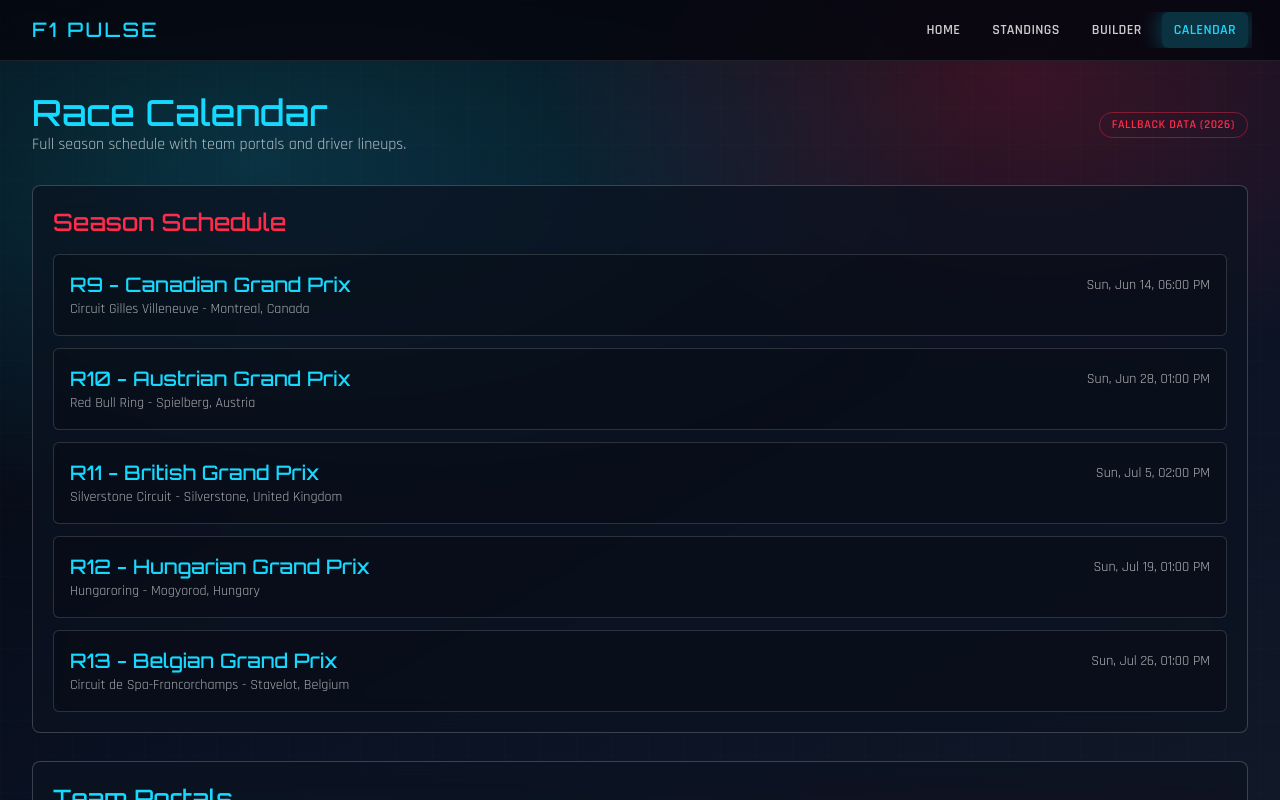
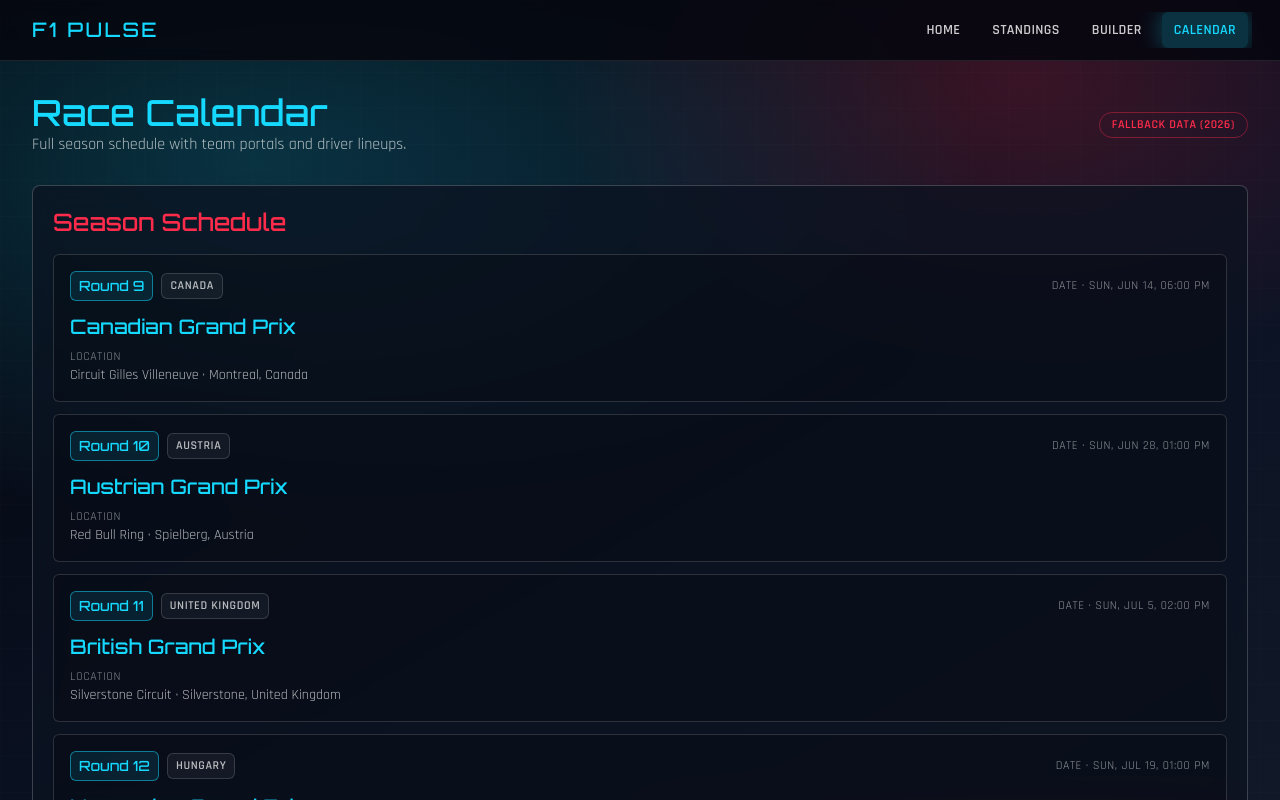
Before and after one commit to charleshuang1234/2, a Next.js app: page /calendar in a window 1280 px wide. Shown: the top 800 px of the page. Built offline with nearby package versions, Linux system fonts and the light colour scheme; no server answers.

Commit message:
Add visual race context to calendar

```diff
--- a/components/calendar/calendar-client.tsx
+++ b/components/calendar/calendar-client.tsx
@@ -12,6 +12,14 @@ type Props = {
   teams: TeamProfile[];
   status: DataStatus;
 };
+
+function CountryBadge({ country }: { country: string }) {
+  return (
+    <span className="rounded-md border border-white/15 bg-white/5 px-2 py-1 text-xs font-semibold uppercase tracking-wider text-white/70">
+      {country}
+    </span>
+  );
+}
 
 export function CalendarClient({ races, teams, status }: Props) {
   const { shouldReduce } = useAdaptiveMotion();
@@ -40,13 +48,18 @@ export function CalendarClient({ races, teams, status }: Props) {
               className="rounded-md border border-white/15 bg-black/20 p-4"
             >
               <div className="flex flex-wrap items-center justify-between gap-2">
-                <p className="font-display text-xl text-electric-blue">
-                  R{race.round} - {race.raceName}
-                </p>
-                <p className="text-sm text-white/70">{formatRaceDate(race.date, race.time)}</p>
+                <div className="flex min-w-0 flex-wrap items-center gap-2">
+                  <span className="rounded-md border border-electric-blue/50 bg-electric-blue/10 px-2 py-1 font-display text-sm text-electric-blue">
+                    Round {race.round}
+                  </span>
+                  <CountryBadge country={race.country} />
+                </div>
+                <p className="text-xs uppercase tracking-wider text-white/55">Date · {formatRaceDate(race.date, race.time)}</p>
               </div>
-              <p className="text-sm text-white/65">
-                {race.circuitName} - {race.locality}, {race.country}
+              <h3 className="mt-3 break-words font-display text-xl text-electric-blue">{race.raceName}</h3>
+              <p className="mt-2 text-xs uppercase tracking-wider text-white/50">Location</p>
+              <p className="break-words text-sm text-white/70">
+                {race.circuitName} · {race.locality}, {race.country}
               </p>
             </motion.article>
           ))}
@@ -70,7 +83,7 @@ export function CalendarClient({ races, teams, status }: Props) {
                   <p className="text-sm text-white/60">P{team.position}</p>
                 </div>
                 <p className="mt-1 text-sm text-white/70">
-                  {team.points} pts - {team.wins} wins
+                  {team.points} pts · {team.wins} wins
                 </p>
                 {open && (
                   <div className="mt-3 border-t border-white/10 pt-3">
```
